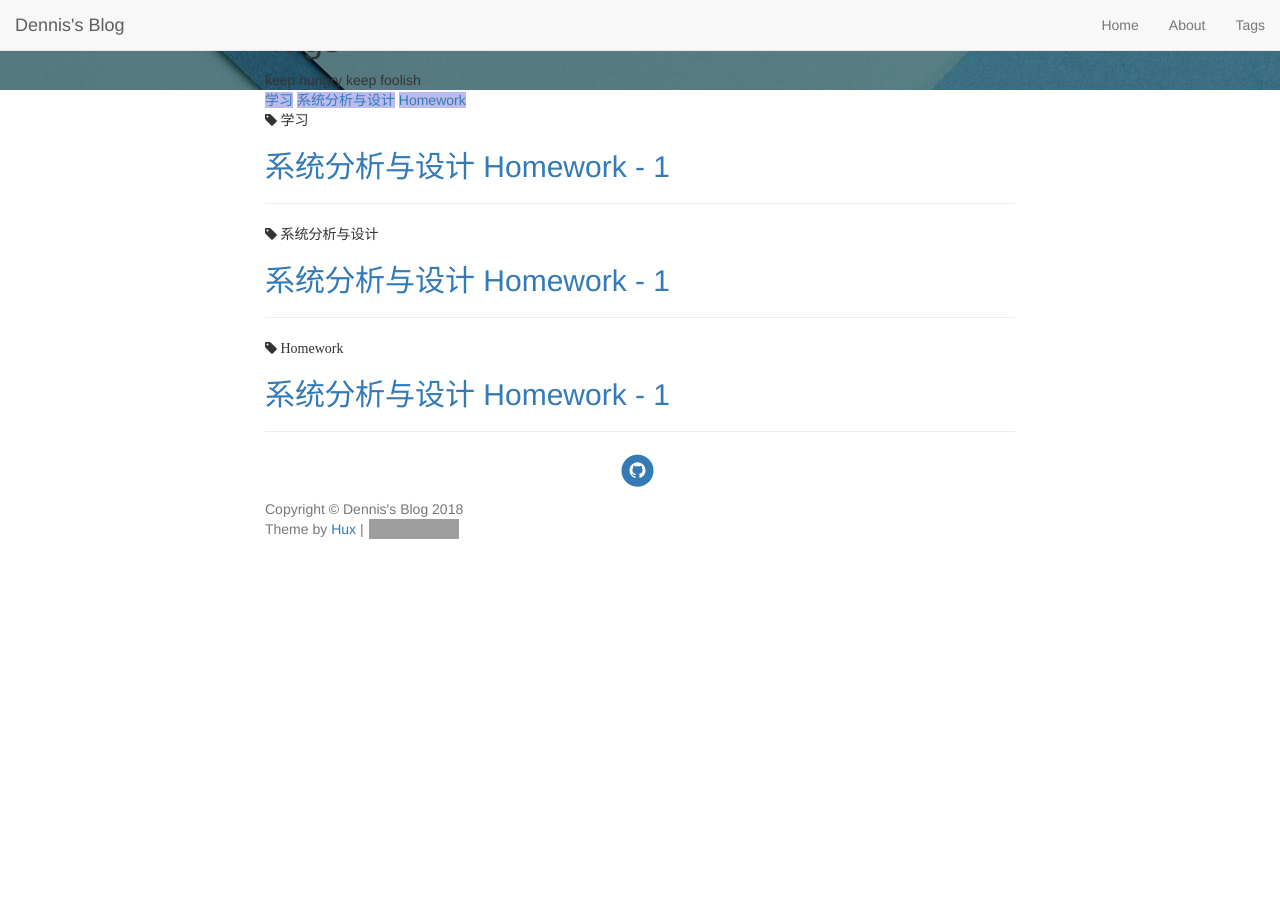
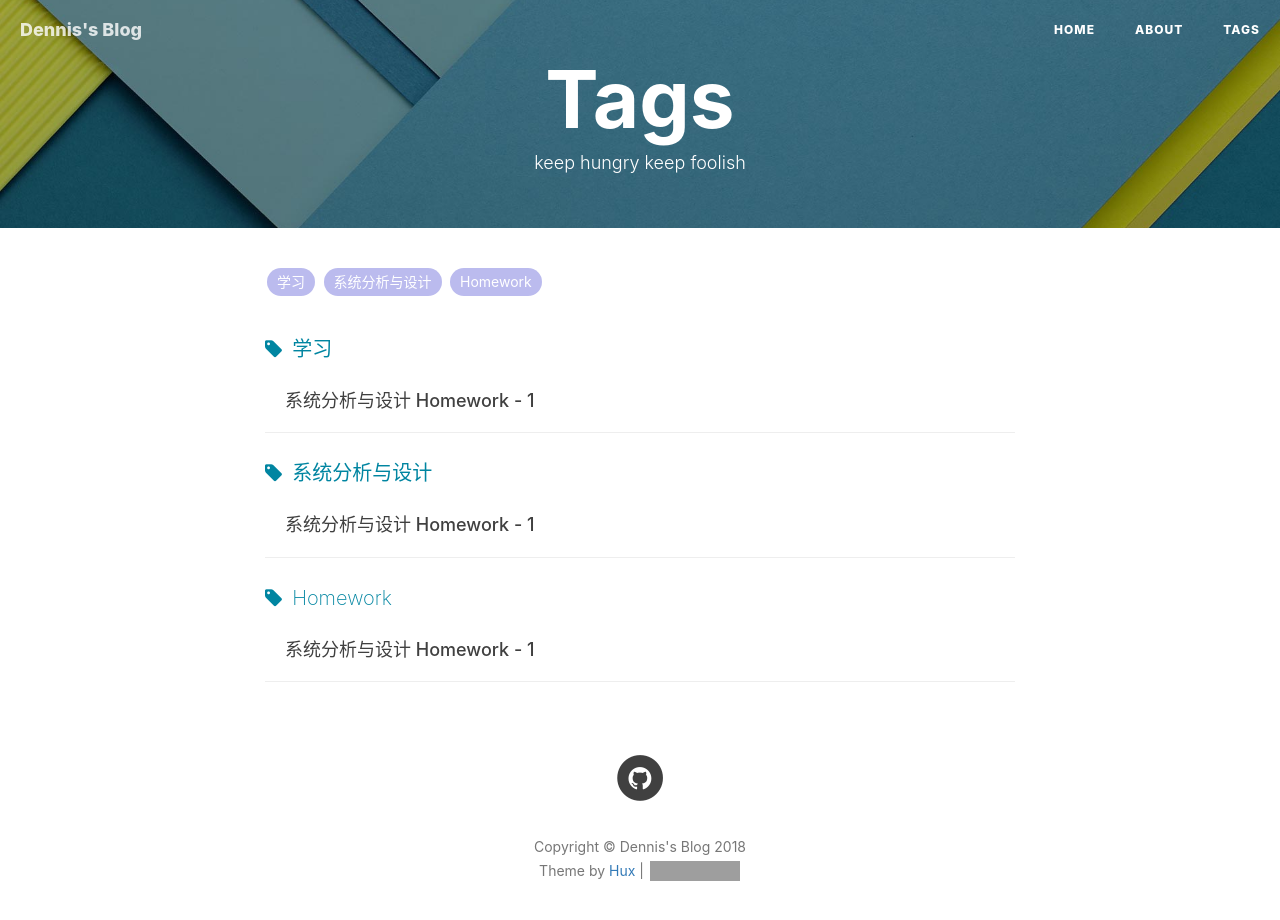
Before and after one commit to dennis-leee/my937889621.github.io, a Jekyll site: the page built from tags.html, in a window 1280 px wide and 975 px high. Shown: the top 920 px of the window. Built offline with Jekyll 4.4.1, drawn with Linux system fonts in a browser that asks for light colours; nearby versions of some CDN libraries; library files that are not in the unit come from our copies; comment, search, counter and statistics services are not loaded; grey boxes are pictures that could not be loaded.

Commit message:
fix path problem

```diff
--- a/_includes/head.html
+++ b/_includes/head.html
@@ -6,20 +6,20 @@
     <meta name="viewport" content="width=device-width, initial-scale=1">
     <meta name="description" content="{{ site.description }}">
     <meta name="keyword"  content="{{ site.keyword }}">
-    <link rel="shortcut icon" href="{{ site.baseurl }}img/favicon.ico">
+    <link rel="shortcut icon" href="{{ site.baseurl }}/img/favicon.ico">
 
     <title>{% if page.title %}{{ page.title }} - {{ site.SEOTitle }}{% else %}{{ site.SEOTitle }}{% endif %}</title>
 
     <link rel="canonical" href="{{ page.url | replace:'index.html','' | prepend: site.baseurl | prepend: site.url }}">
 
     <!-- Bootstrap Core CSS -->
-    <link rel="stylesheet" href="{{ "css/bootstrap.min.css" | prepend: site.baseurl }}">
+    <link rel="stylesheet" href="{{ "/css/bootstrap.min.css" | prepend: site.baseurl }}">
 
     <!-- Custom CSS -->
-    <link rel="stylesheet" href="{{ "css/hux-blog.min.css" | prepend: site.baseurl }}">
+    <link rel="stylesheet" href="{{ "/css/hux-blog.min.css" | prepend: site.baseurl }}">
 
     <!-- Pygments Github CSS -->
-    <link rel="stylesheet" href="{{ "css/syntax.css" | prepend: site.baseurl }}">
+    <link rel="stylesheet" href="{{ "/css/syntax.css" | prepend: site.baseurl }}">
 
     <!-- Custom Fonts -->
     <!-- <link href="http://maxcdn.bootstrapcdn.com/font-awesome/4.3.0/css/font-awesome.min.css" rel="stylesheet" type="text/css"> -->
```
